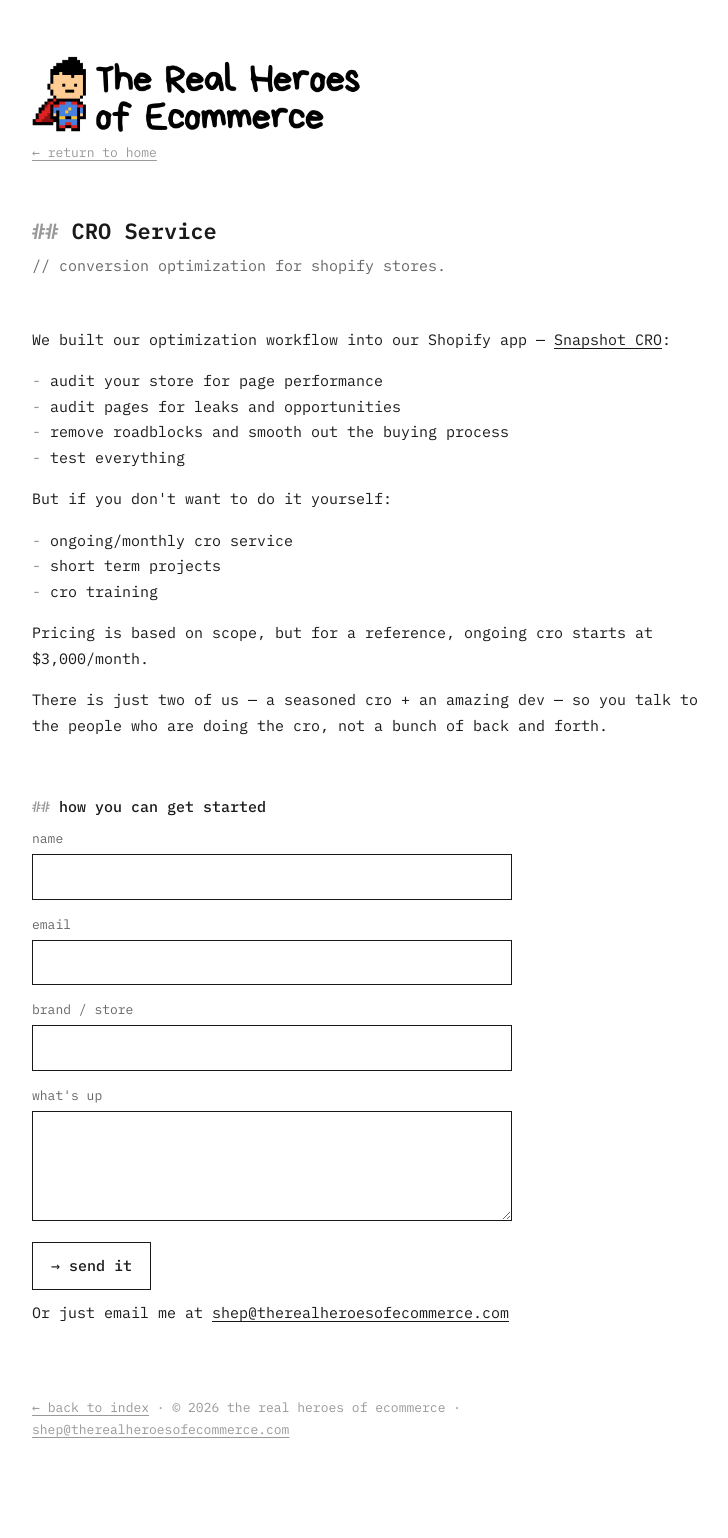
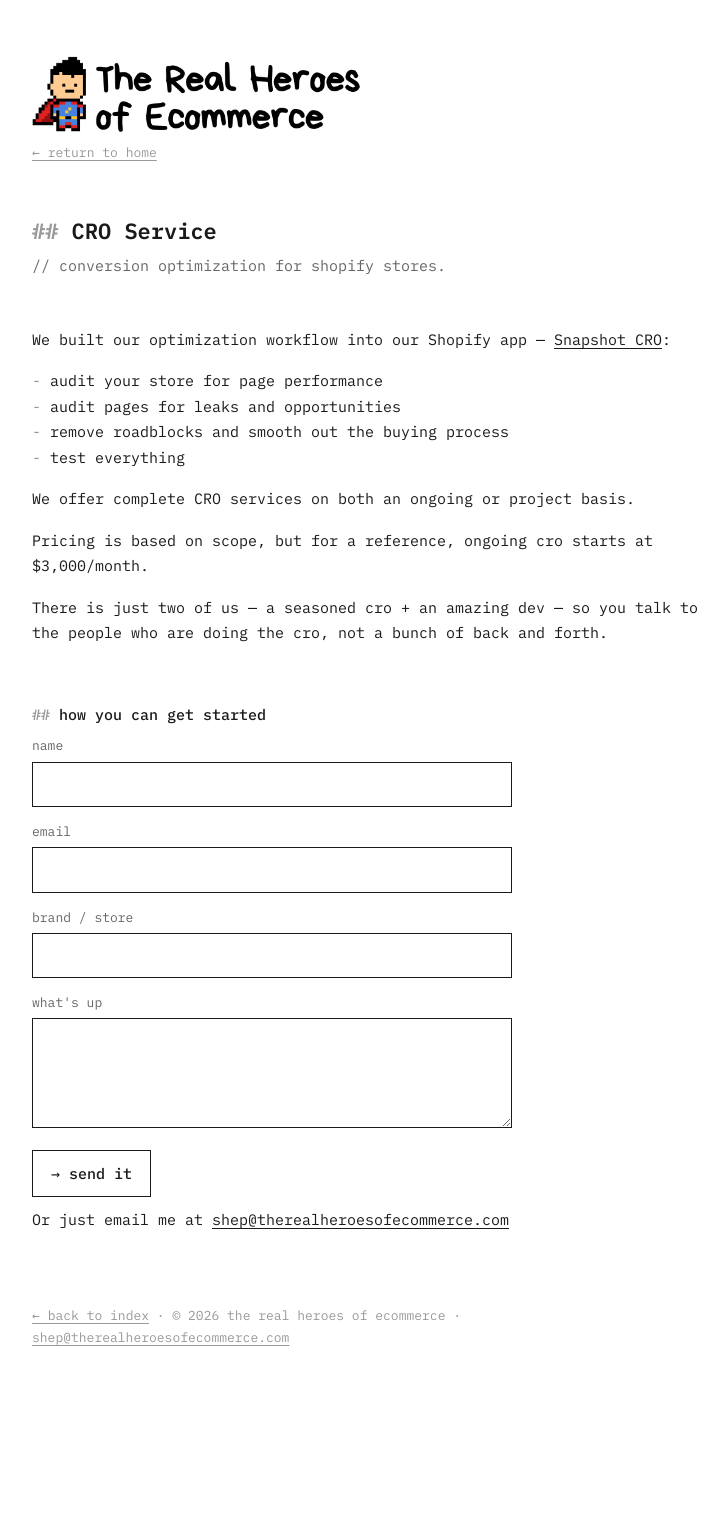
Before and after one commit to therhoe/heroes-site, a Jekyll site: the page hire-cro-agency.html, which Jekyll copies as it is, in a window 1280 px wide. Shown: the whole page, without its empty margins (268-996 px from the left). Built offline with Jekyll 4.4.1, drawn with Linux system fonts in a browser that asks for light colours; after the commit the page ends 1445 px from its top, so only the background shows below that.

Commit message:
Replace service-options list with single services sentence
Co-Authored-By: Claude Fable 5 <noreply@anthropic.com>

```diff
--- a/hire-cro-agency.html
+++ b/hire-cro-agency.html
@@ -113,12 +113,7 @@
     <li>test everything</li>
   </ul>
 
-  <p>But if you don't want to do it yourself:</p>
-  <ul>
-    <li>ongoing/monthly cro service</li>
-    <li>short term projects</li>
-    <li>cro training</li>
-  </ul>
+  <p>We offer complete CRO services on both an ongoing or project basis.</p>
 
   <p>Pricing is based on scope, but for a reference, ongoing cro starts at $3,000/month.</p>
 
```
